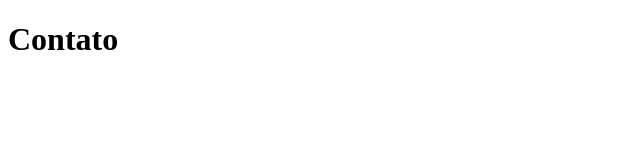
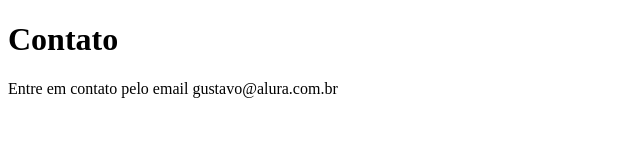
Before and after one commit to gustavopasqualini/gustavotrainning-, a plain HTML site: page contato.html in a window 1280 px wide. Shown: the whole page, without its empty margins (0-640 px from the left). Drawn offline with Linux system fonts and the light colour scheme.

Commit message:
adicionar email de contato

```diff
--- a/contato.html
+++ b/contato.html
@@ -8,5 +8,6 @@
 </head>
 <body>
     <h1>Contato</h1>
+    <p>Entre em contato pelo email gustavo@alura.com.br</p>
 </body>
 </html>
```
